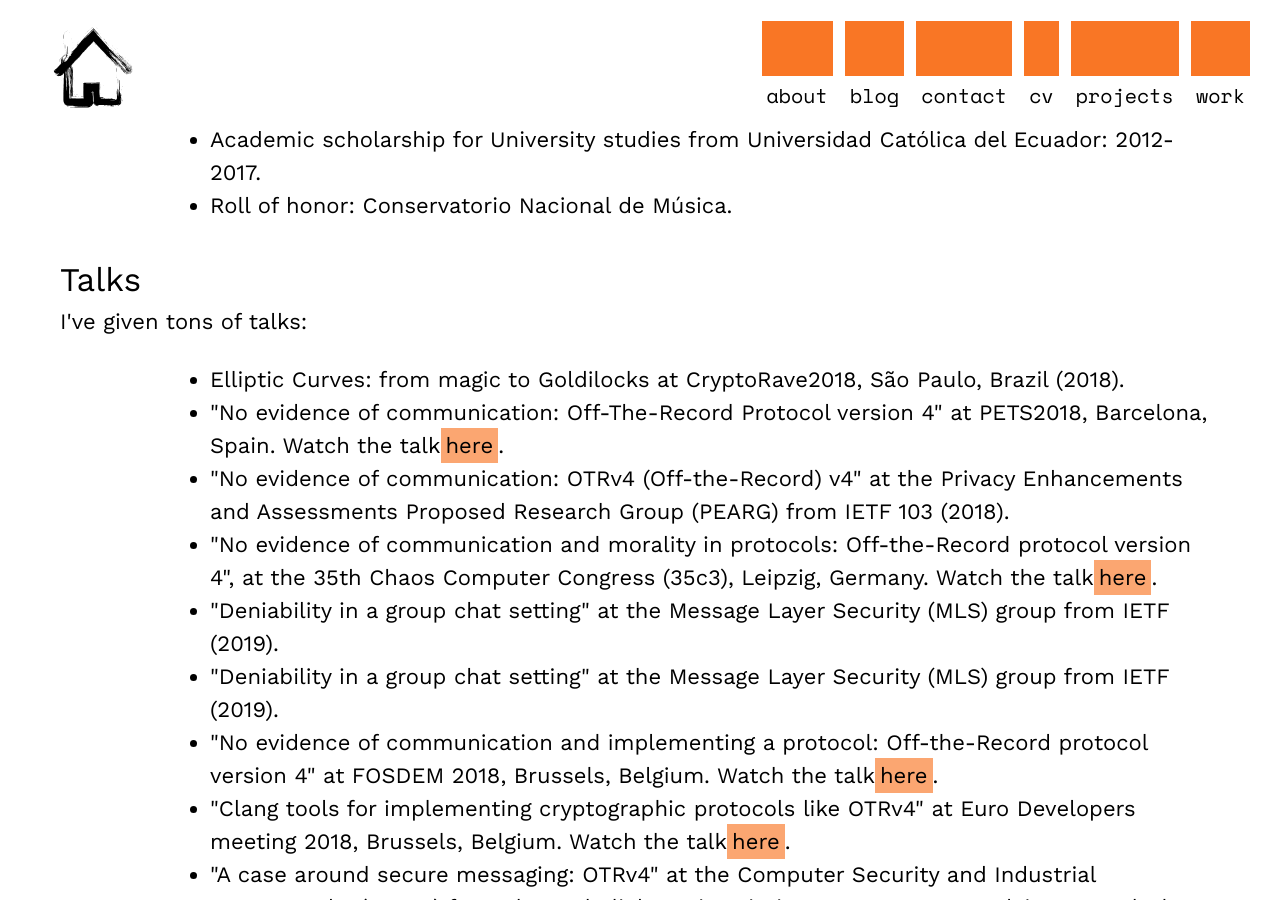
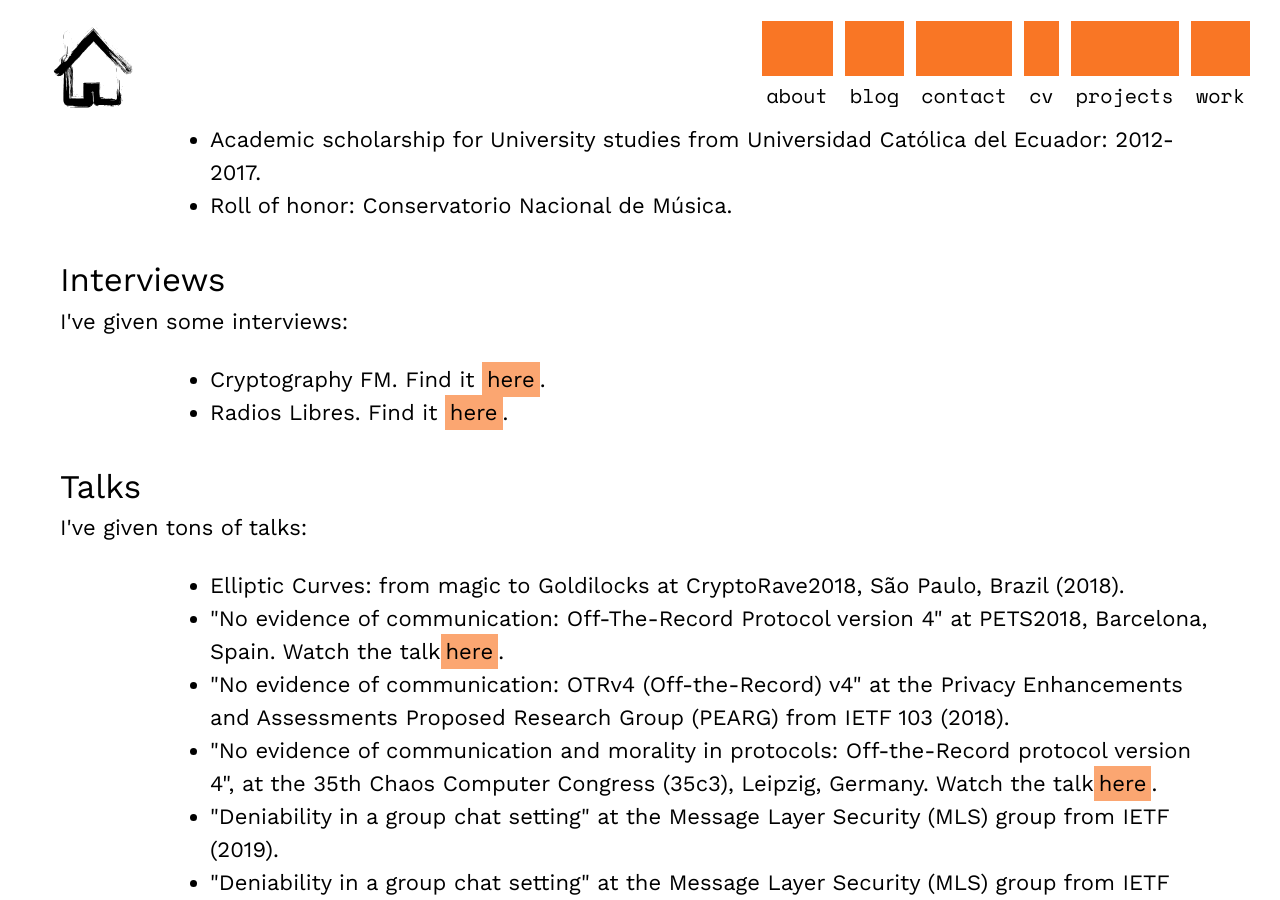
Before and after one commit to claucece/claucece.github.io, a Jekyll site: the page built from research.html, in a window 1280 px wide and 900 px high, scrolled down 1823 px. Built offline with Jekyll 4.4.1, drawn with Linux system fonts in a browser that asks for light colours.

Commit message:
Add interviews

```diff
--- a/research.html
+++ b/research.html
@@ -59,6 +59,13 @@ tags: menu
 		  <li>Roll of honor: Conservatorio Nacional de Música.</li>
     </ul>
 		<br>
+    <h2>Interviews</h2>
+    <p>I've given some interviews:</p>
+    <ul class="centered-list">
+		  <li>Cryptography FM. Find it <a href="https://share.fireside.fm/episode/UhS0As4h+_FDaArw-" target="_blank">here</a>.</li>
+		  <li>Radios Libres. Find it <a href="https://radioslibres.net/programadoras-de-america-latina-sofia-celi-ramos/" target="_blank">here</a>.</li>
+    </ul>
+		<br>
     <h2>Talks</h2>
     <p>I've given tons of talks:</p>
     <ul class="centered-list">
```
